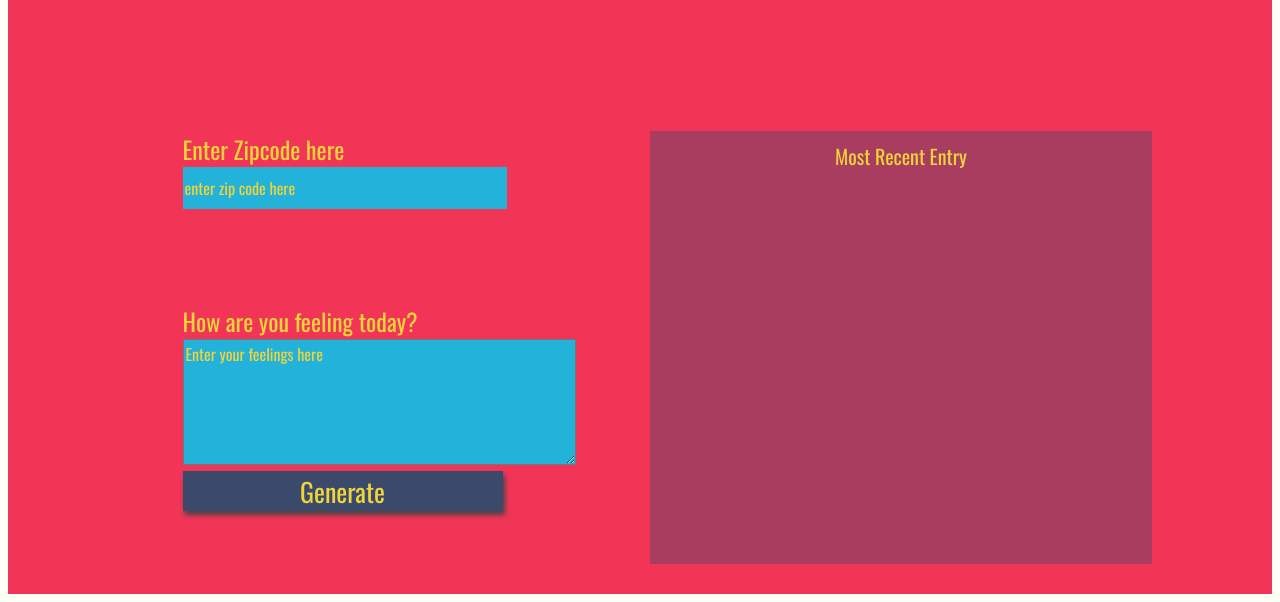
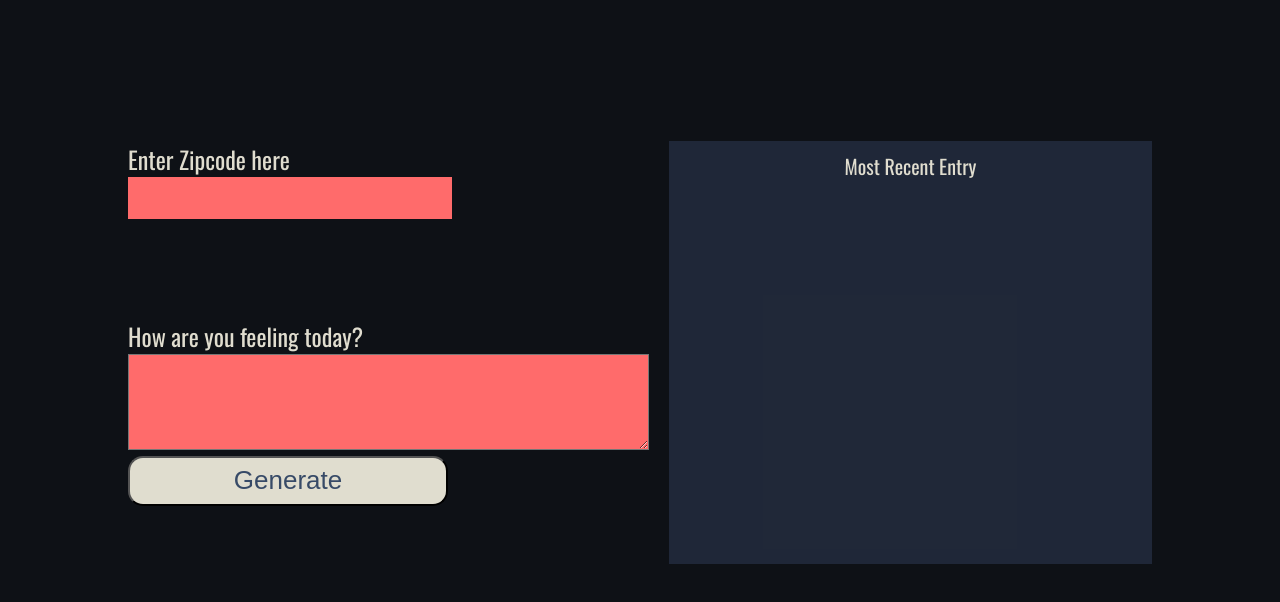
Before and after one commit to Abdaishere/Weather-Journal-App, a plain HTML site: page website/index.html in a window 1280 px wide. Shown: the part 214-816 px from the top of the page. Drawn offline with nearby package versions, Linux system fonts and the light colour scheme; a web font is replaced by a local one.

Commit message:
first commit

```diff
--- a/website/index.html
+++ b/website/index.html
@@ -5,6 +5,9 @@
     <meta charset="UTF-8">
     <title>Weather Journal</title>
     <link href="https://fonts.googleapis.com/css?family=Oswald:400,600,700|Ranga:400,700&display=swap" rel="stylesheet">
+    <link rel="preconnect" href="https://fonts.googleapis.com">
+    <link rel="preconnect" href="https://fonts.gstatic.com" crossorigin>
+    <link href="https://fonts.googleapis.com/css2?family=Karla:ital@1&display=swap" rel="stylesheet">
     <link rel="stylesheet" href="style.css">
 </head>
 
@@ -16,11 +19,12 @@
         <form id="userInfo">
             <div class="holder zip">
                 <label for="zip">Enter Zipcode here</label>
-                <input type="text" id="zip" placeholder="enter zip code here" required>
+                <input type="text" id="zip" required>
             </div>
             <div class="holder feel">
                 <label for="feelings">How are you feeling today?</label>
-                <textarea class="myInput" id="feelings" placeholder="Enter your feelings here" rows="5" cols="50" required></textarea>
+                <textarea class="myInput" id="feelings" rows="5" cols="50"
+                    required></textarea>
                 <button id="generate" type="submit" onclick="return false"> Generate </button>
             </div>
         </form>
--- a/website/style.css
+++ b/website/style.css
@@ -1,6 +1,6 @@
 body {
-    background: #fffff8;
-    font-family: -apple-system, BlinkMacSystemFont, sans-serif;
+    background: #0E1116;
+    font-family: 'Karla', sans-serif;
 }
 
 #app {
@@ -9,8 +9,7 @@ body {
     grid-template-columns: 1fr;
     grid-template-areas: "headline" "form" "entry";
     padding: 0 15vh;
-    background: #f23557;
-    color: #f0d43a;
+    color: #E0DDCF;
     justify-content: center;
     grid-gap: 1em;
     font-size: 20px;
@@ -69,8 +68,8 @@ input {
     display: block;
     height: 40px;
     width: 320px;
-    background: #22b2da;
-    color: #f0d43a;
+    background: #FF6B6B;
+    color: #E0DDCF;
     font-size: 16px;
     font-family: 'Oswald', sans-serif;
     border: none;
@@ -78,13 +77,16 @@ input {
 
 button {
     width: 320px;
-    height: 40px;
-    background: #3b4a6b;
-    color: #f0d43a;
+    height: 50px;
+    background: #E0DDCF;
+    color: #374A67;
     font-size: 26px;
-    font-family: 'Oswald', sans-serif;
-    border: none;
-    box-shadow: 2px 4px 5px #444;
+    border-radius: 15px;
+    transition: all 0.3s linear;
+}
+button:hover{
+    background: #a59f83;
+    color: #374A67;
 }
 
 button.invalid {
@@ -96,10 +98,9 @@ h1 {
 }
 
 textarea {
-    background: #22b2da;
-    color: #f0d43a;
+    background: #FF6B6B;
+    color: #E0DDCF;
     font-size: 16px;
-    font-family: 'Oswald', sans-serif;
 }
 
 
@@ -110,23 +111,3 @@ textarea:focus,
 button:focus {
     outline: none;
 }
-
-
-
-::placeholder {
-
-    color: #f0d43a;
-    font-family: 'Oswald', sans-serif;
-}
-
-:-ms-input-placeholder {
-
-    color: #f0d43a;
-    font-family: 'Oswald', sans-serif;
-}
-
-::-ms-input-placeholder {
-
-    color: #f0d43a;
-    font-family: 'Oswald', sans-serif;
-}
```
